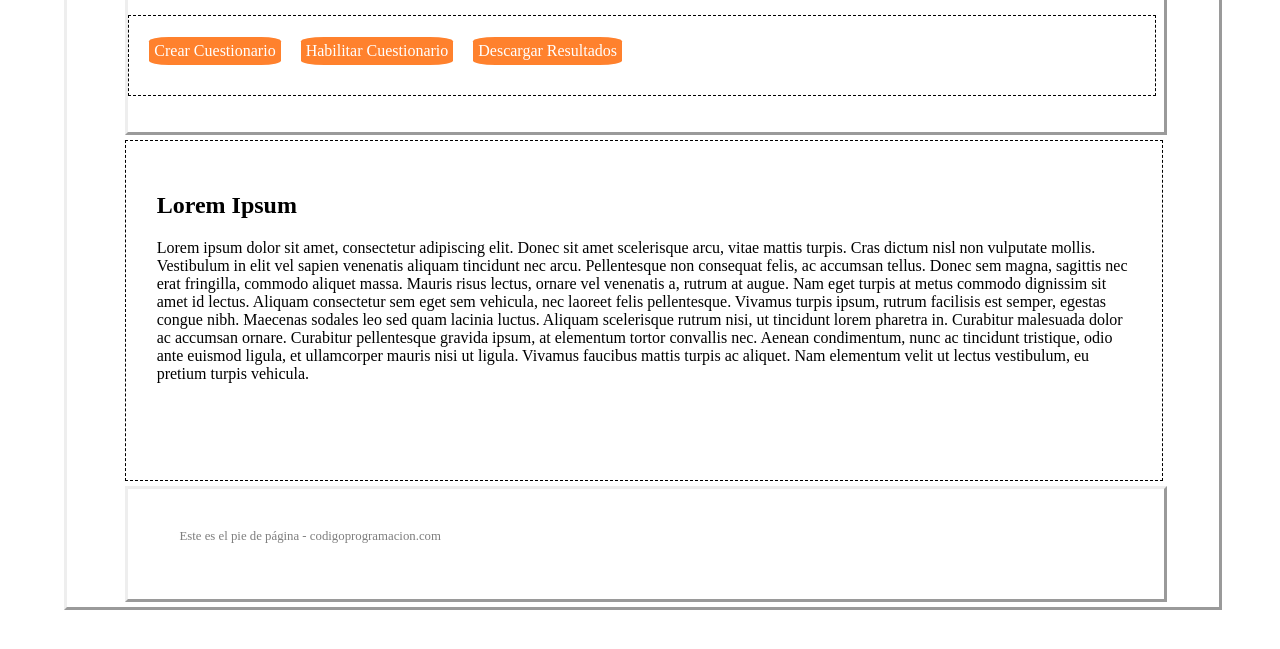
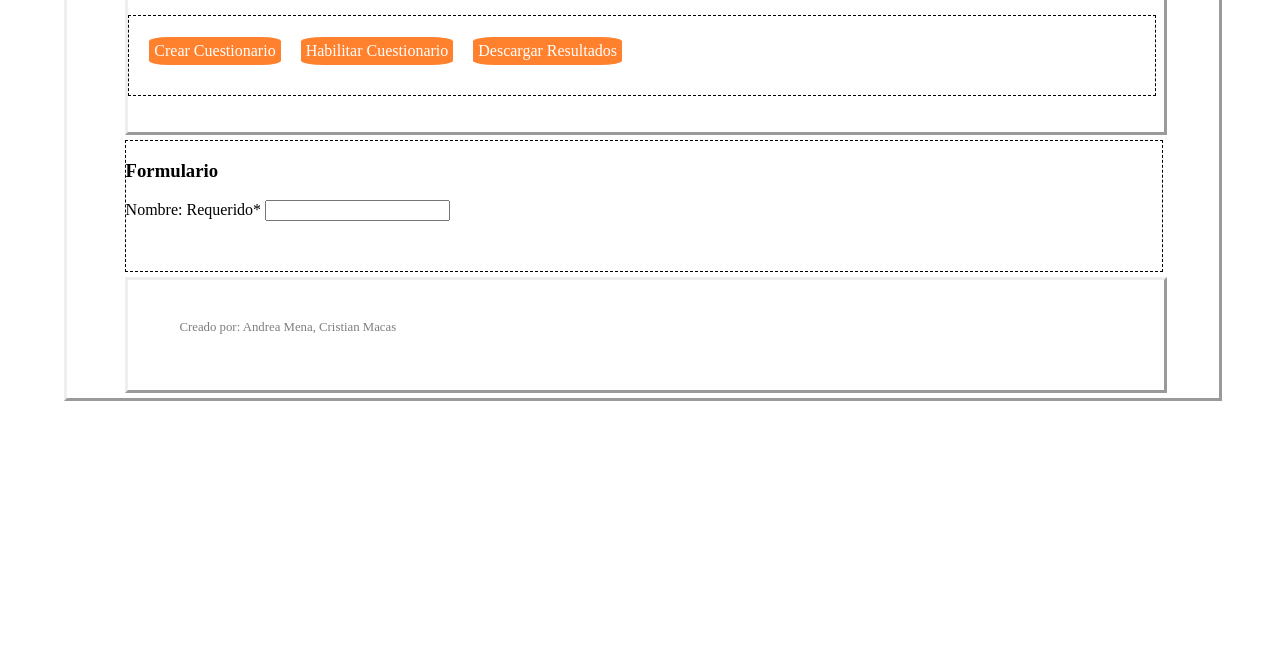
Before and after one commit to CristianJose/proyecto2BMAplicaciones, a plain HTML site: page Aplicacion/index.html in a window 1280 px wide. Shown: the part 89-738 px from the top of the page. Drawn offline with nearby package versions, Linux system fonts and the light colour scheme.

Commit message:
Front end

```diff
--- a/Aplicacion/index.html
+++ b/Aplicacion/index.html
@@ -20,22 +20,23 @@
 		</header>
 
 		<section class="content">
-			<article>
-				<h2>Lorem Ipsum</h2>
-				<p>Lorem ipsum dolor sit amet, consectetur adipiscing elit. Donec sit amet scelerisque arcu, vitae mattis turpis.
-				 Cras dictum nisl non vulputate mollis. Vestibulum in elit vel sapien venenatis aliquam tincidunt nec arcu.
-				Pellentesque non consequat felis, ac accumsan tellus. Donec sem magna, sagittis nec erat fringilla, commodo aliquet massa.
-				Mauris risus lectus, ornare vel venenatis a, rutrum at augue. Nam eget turpis at metus commodo dignissim sit amet id lectus.
-				Aliquam consectetur sem eget sem vehicula, nec laoreet felis pellentesque. Vivamus turpis ipsum, rutrum facilisis est semper,
-				egestas congue nibh. Maecenas sodales leo sed quam lacinia luctus. Aliquam scelerisque rutrum nisi, ut tincidunt lorem pharetra in.
-				 Curabitur malesuada dolor ac accumsan ornare. Curabitur pellentesque gravida ipsum, at elementum tortor convallis nec. Aenean
-				  condimentum, nunc ac tincidunt tristique, odio ante euismod ligula, et ullamcorper mauris nisi ut ligula. Vivamus faucibus mattis
-				   turpis ac aliquet. Nam elementum velit ut lectus vestibulum, eu pretium turpis vehicula.
-				</p>
-			</article>
-		</section>
+		<div class="container" id="app">
+            <div class="row">
+                <h1>Formulario</h1>
+                <form @submit.prevent>
+                    <div class="form-group">
+                        <label for="nombre">Nombre:</label>
+                        <span v-if="!nombre">Requerido*</span>
+                        <input type="text" id="nombre" class="form-control" v-model="nombre">
+                    </div>
+                </form>
+            </div>
+
+            </div>
+
+        </section>
 		<footer class="footer">
-			<span class="footer_msg"> Este es el pie de página - codigoprogramacion.com</span>
+			<span class="footer_msg"> Creado por: Andrea Mena, Cristian Macas</span>
 		</footer>
 	</section>
 
--- a/Aplicacion/js/app.js
+++ b/Aplicacion/js/app.js
@@ -0,0 +1,13 @@
+vm = new Vue({
+el: "#app",
+data: {
+nombre:"",
+apellido:"",
+cedula:"",
+correo:"",
+contrasena:"",
+
+},
+
+
+})
```
